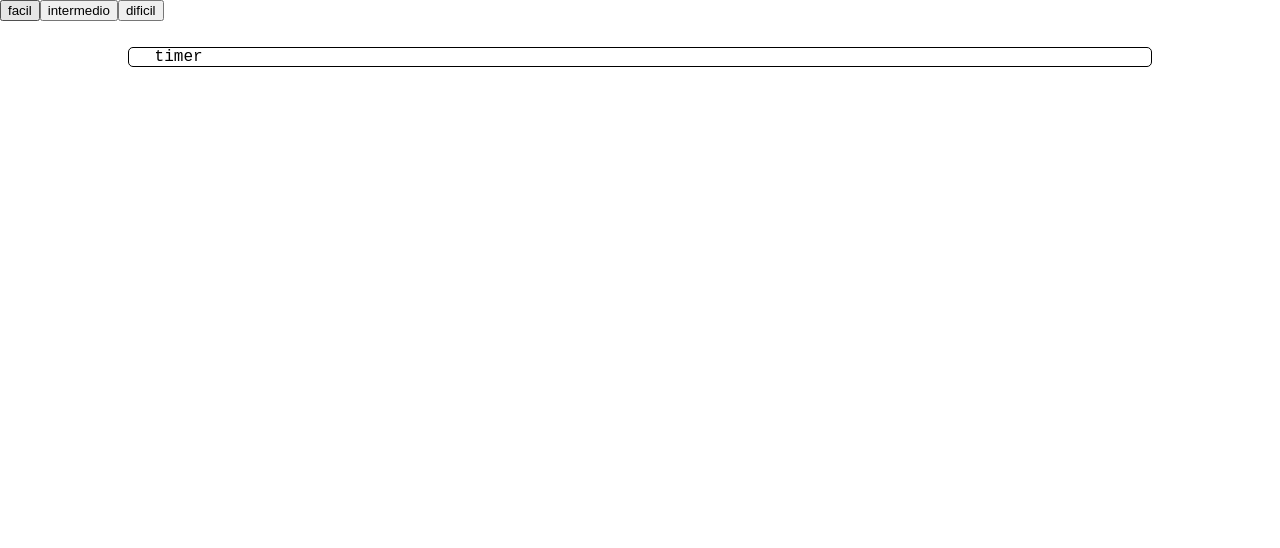
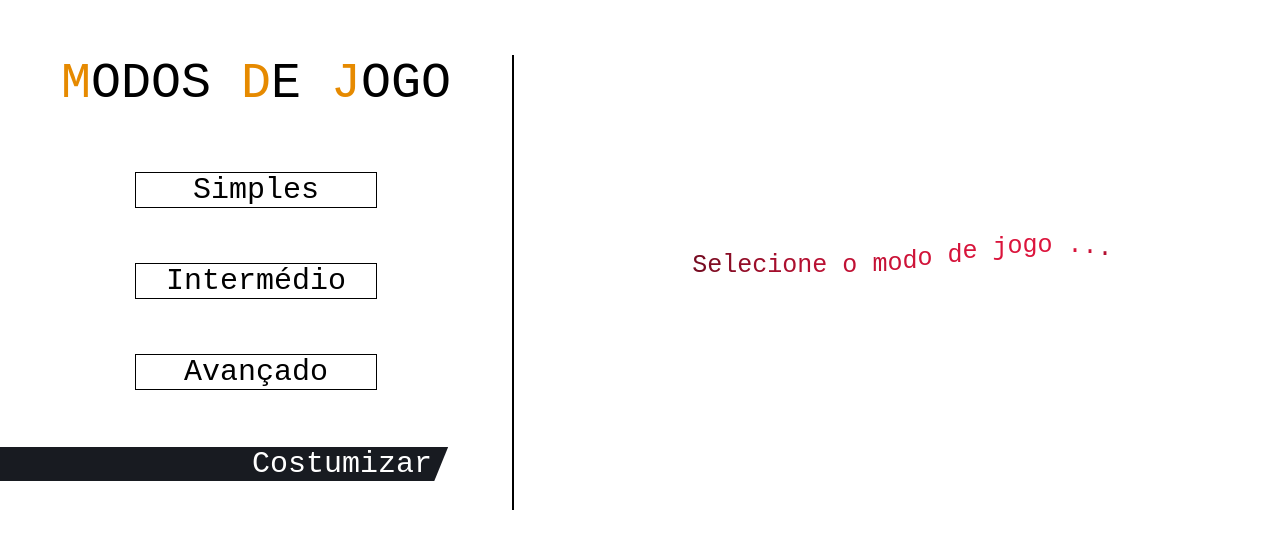
Before and after one commit to almeidaa1/WordSearchGame, a React (Create React App) app: page /modos in a window 1280 px wide. Shown: the top 548 px of the page. Built offline with nearby package versions, Linux system fonts and the light colour scheme.

Commit message:
singlePage

```diff
--- a/package.json
+++ b/package.json
@@ -8,6 +8,7 @@
     "@testing-library/user-event": "^13.5.0",
     "react": "^18.1.0",
     "react-dom": "^18.1.0",
+    "react-router-dom": "^5.3.3",
     "react-scripts": "5.0.1",
     "web-vitals": "^2.1.4"
   },
--- a/src/App.js
+++ b/src/App.js
@@ -1,19 +1,30 @@
 import PaginaInicial from "./Componentes/pagina-inicial.component";
 import Modos from "./Componentes/modos.component";
-import PreVisualizarModos from "./Componentes/pre-visualiza-modo.component";
-import SopaLetras from "./Componentes/sopa-letras";
+import PaginaJogo from "./Componentes/pagina-jogo-components/pagina-jogo";
+import { BrowserRouter as Router, Route, Switch } from "react-router-dom";
 
 import "./estilos/styles.css";
 import "./estilos/sopaLetras.css";
 
 function App() {
+  let modo;
+
   return (
-    <div className="app">
-      {/* <PaginaInicial className="pagina-inicial" />
-      <Modos className="modos" />
-      <PreVisualizarModos className="pre-visualizacao" /> */}
-      <SopaLetras className="sopa-letras" />
-    </div>
+    <Router>
+      <div className="app">
+        <Switch>
+          <Route exact path="/">
+            <PaginaInicial className="pagina-inicial" />
+          </Route>
+          <Route path="/modos">
+            <Modos modo={modo} />
+          </Route>
+          <Route>
+            <PaginaJogo className="jogo" />
+          </Route>
+        </Switch>
+      </div>
+    </Router>
   );
 }
 export default App;
--- a/src/Componentes/modos.component.jsx
+++ b/src/Componentes/modos.component.jsx
@@ -1,8 +1,104 @@
 import React from "react";
+import { useState } from "react";
 
 export default function Modos() {
+  const [isHovering, setIsHovering] = useState(false);
+  const [isClicked, setIsClicked] = useState(false);
+  const [colourButtonModeClicked, setColorButtonMode] = useState("white");
+  const [numberOfWords, setNumberOfWords] = useState(0);
+  const [rowsColumns, setRowsColumns] = useState([0, 0]);
+  const [timer, setTimer] = useState(0);
+
+  const handleMouseEnter = (e) => {
+    let currentMode = e.currentTarget.className;
+    if (isClicked != currentMode && isClicked != false) {
+      resetColourMode();
+      setIsClicked(false);
+    }
+    setIsHovering(currentMode);
+    setGame(currentMode);
+  };
+
+  const handleMouseClick = (e) => {
+    let currentMode = e.currentTarget.className;
+    setIsClicked(currentMode);
+    permaColourMode(currentMode);
+  };
+
+  const handleMouseLeave = () => {
+    if (!isClicked) {
+      setIsHovering(false);
+      let modeButton = document.querySelector("." + isHovering);
+      modeButton.style.backgroundPosition = "0 0";
+      modeButton.style.color = "black";
+    }
+  };
+
+  const setGame = (mode) => {
+    let modeButton = document.querySelector("." + mode);
+    // seta o numero de palavras conforme o modo selecionado
+    switch (mode) {
+      case "simp": // modo simples
+        setNumberOfWords(5);
+        setRowsColumns([8, 8]);
+        setTimer(10000);
+        break;
+      case "inter": // modo intermedio
+        setNumberOfWords(7);
+        setRowsColumns([12, 12]);
+        setTimer(1000);
+        break;
+      case "avan": // modo avançado
+        setNumberOfWords(10);
+        setRowsColumns([16, 16]);
+        setTimer(100);
+        break;
+      default:
+        setNumberOfWords(0);
+        setRowsColumns([0, 0]);
+        setTimer(0);
+        break;
+    }
+    modeButton.style.backgroundPosition = "0 80px";
+    modeButton.style.color = "white";
+  };
+
+  const permaColourMode = (currentMode) => {
+    let modeButton = document.querySelector("." + currentMode);
+    switch (currentMode) {
+      case "simp":
+        modeButton.style.background = "#33cc33";
+        setColorButtonMode("#33cc33");
+        break;
+      case "inter":
+        modeButton.style.background = "#ffa31a";
+        setColorButtonMode("#ffa31a");
+        break;
+      case "avan":
+        modeButton.style.background = "crimson";
+        setColorButtonMode("crimson");
+        break;
+    }
+    modeButton.style.color = "white";
+    modeButton.style.backgroundSize = "230px 200px";
+    modeButton.style.backgroundPosition = "0 80px";
+  };
+
+  const resetColourMode = () => {
+    let lastModeButton = document.querySelector("." + isClicked);
+
+    lastModeButton.style.background =
+      "-webkit-linear-gradient(transparent 50%, " +
+      colourButtonModeClicked +
+      " 50%";
+    lastModeButton.style.backgroundSize = "230px 200px";
+    lastModeButton.style.backgroundPosition = "0 0";
+    lastModeButton.style.color = "black";
+  };
+
   return (
     <>
+      <div className="modos">
         <div className="titulo-modos">
           <span className="letra-m">M</span>ODOS{" "}
           <span className="letra-d">D</span>E <span className="letra-j">J</span>
@@ -11,23 +107,87 @@ export default function Modos() {
         <div className="modos-jogo">
           <ul className="escolher-modos">
             <li className="simples">
-            <a href="#" id="modo" className="simp">
+              <a
+                href="#"
+                id="modo"
+                className="simp"
+                onMouseEnter={(e) => handleMouseEnter(e)}
+                onClick={(e) => handleMouseClick(e)}
+                onMouseLeave={handleMouseLeave}
+              >
                 <span className="difi">Simples</span>
               </a>
             </li>
             <li className="intermedio">
-            <a href="#" id="modo" className="inter">
+              <a
+                href="#"
+                id="modo"
+                className="inter"
+                onMouseEnter={(e) => handleMouseEnter(e)}
+                onClick={(e) => handleMouseClick(e)}
+                onMouseLeave={handleMouseLeave}
+              >
                 <span className="difi">Intermédio</span>
               </a>
             </li>
             <li className="avançado">
-            <a href="#" id="modo" className="avan">
+              <a
+                href="#"
+                id="modo"
+                className="avan"
+                onMouseEnter={(e) => handleMouseEnter(e)}
+                onClick={(e) => handleMouseClick(e)}
+                onMouseLeave={handleMouseLeave}
+              >
                 <span className="difi">Avançado</span>
               </a>
             </li>
           </ul>
         </div>
         <div className="costumizar">Costumizar</div>
+      </div>
+      <div className="pre-visualizacao">
+        <div className={`selecione ${isHovering ? "hidden" : ""}`}>
+          <span style={{ "--i": 1 }}>S</span>
+          <span style={{ "--i": 2 }}>e</span>
+          <span style={{ "--i": 3 }}>l</span>
+          <span style={{ "--i": 4 }}>e</span>
+          <span style={{ "--i": 5 }}>c</span>
+          <span style={{ "--i": 6 }}>i</span>
+          <span style={{ "--i": 7 }}>o</span>
+          <span style={{ "--i": 8 }}>n</span>
+          <span style={{ "--i": 9 }}>e</span>{" "}
+          <span style={{ "--i": 10 }}>o</span>{" "}
+          <span style={{ "--i": 11 }}>m</span>
+          <span style={{ "--i": 12 }}>o</span>
+          <span style={{ "--i": 13 }}>d</span>
+          <span style={{ "--i": 14 }}>o</span>{" "}
+          <span style={{ "--i": 15 }}>d</span>
+          <span style={{ "--i": 16 }}>e</span>{" "}
+          <span style={{ "--i": 17 }}>j</span>
+          <span style={{ "--i": 18 }}>o</span>
+          <span style={{ "--i": 19 }}>g</span>
+          <span style={{ "--i": 20 }}>o</span>{" "}
+          <span style={{ "--i": 21 }}>.</span>
+          <span style={{ "--i": 22 }}>.</span>
+          <span style={{ "--i": 23 }}>.</span>
+        </div>
+        <div className={`pre-view ${isHovering ? "" : "hidden"}`}>
+          {console.log(isHovering)}{" "}
+          {/*APAGARRRRRRRRRRRRRRRRRRRRRRRRRRRRRRRRRRRRRRRRR*/}
+          {console.log(timer, rowsColumns)}{" "}
+          {/*APAGARRRRRRRRRRRRRRRRRRRRRRRRRRRRRRRRRRRRRRRRR*/}
+          <div className="palavras">
+            Palavras : <span className="n-palavras">{numberOfWords}</span>
+          </div>
+          {/* <img src={} alt="" /> */}
+          <div className="start">
+            <a href="#" className="start-button">
+              Começar Jogo
+            </a>
+          </div>
+        </div>
+      </div>
     </>
   );
 }
--- a/src/Componentes/sopa-letras.jsx
+++ b/src/Componentes/pagina-jogo-components/pagina-jogo.jsx
@@ -4,16 +4,15 @@ import Timer from "./timer";
 export default function SopaLetras() {
   const [currentLevel, setLevel] = useState(null);
   const [listOfWords, setListOfWords] = useState([
-    "WORDS",
-    "OLA",
-    "SIM",
-    "RUI",
-    "MAÇA",
+    // "WORDS",
+    // "OLA",
+    // "SIM",
+    // "RUI",
+    // "MAÇA",
   ]);
 
   const niveis = ["facil", "intermedio", "dificil"];
   const abcd = "abcdefghijklmnopqrstuvwxyzç";
-  const posicoes = [];
 
   let canvas;
   let rows, columns;
@@ -23,16 +22,16 @@ export default function SopaLetras() {
   const sizeCanvas = (level) => {
     switch (level) {
       case 1:
-        rows = 5;
-        columns = 5;
-        break;
-      case 2:
         rows = 8;
         columns = 8;
         break;
+      case 2:
+        rows = 12;
+        columns = 12;
+        break;
       case 3:
-        rows = 15;
-        columns = 15;
+        rows = 16;
+        columns = 16;
         break;
       default:
         rows = 0;
@@ -78,7 +77,7 @@ export default function SopaLetras() {
     // Adciciona As Letras De Forma Random Caso O Conteudo Na Html Na Posiçao Seja Vazio
     for (let i = 0; i < rows; i++) {
       for (let j = 0; j < columns; j++) {
-        if (soup[i][j].innerHTML.trim() == "")
+        if (soup[i][j].innerHTML.trim() === "")
           soup[i][j].innerHTML = randomLetters();
       }
     }
@@ -135,8 +134,8 @@ export default function SopaLetras() {
           for (
             ;
             x < word.length &&
-            (jogo[auxRow][auxColumn + x].innerHTML.trim() == "" ||
-              jogo[auxRow][auxColumn + x].innerHTML == word[x]); // para puder sobrepor a mesma letra da outra palavra
+            (jogo[auxRow][auxColumn + x].innerHTML.trim() === "" ||
+              jogo[auxRow][auxColumn + x].innerHTML === word[x]); // para puder sobrepor a mesma letra da outra palavra
             x++
           );
       } while (x !== word.length);
@@ -158,8 +157,8 @@ export default function SopaLetras() {
           for (
             ;
             x < word.length &&
-            (jogo[auxRow][auxColumn - x].innerHTML.trim() == "" ||
-              jogo[auxRow][auxColumn - x].innerHTML == word[x]); // para puder sobrepor a mesma letra da outra palavra
+            (jogo[auxRow][auxColumn - x].innerHTML.trim() === "" ||
+              jogo[auxRow][auxColumn - x].innerHTML === word[x]); // para puder sobrepor a mesma letra da outra palavra
             x++
           );
       } while (x !== word.length);
@@ -181,8 +180,8 @@ export default function SopaLetras() {
           for (
             ;
             x < word.length &&
-            (jogo[auxRow + x][auxColumn].innerHTML.trim() == "" ||
-              jogo[auxRow + x][auxColumn].innerHTML == word[x]); // para puder sobrepor a mesma letra da outra palavra
+            (jogo[auxRow + x][auxColumn].innerHTML.trim() === "" ||
+              jogo[auxRow + x][auxColumn].innerHTML === word[x]); // para puder sobrepor a mesma letra da outra palavra
             x++
           );
       } while (x !== word.length);
@@ -204,8 +203,8 @@ export default function SopaLetras() {
           for (
             ;
             x < word.length &&
-            (jogo[auxRow - x][auxColumn].innerHTML.trim() == "" ||
-              jogo[auxRow - x][auxColumn].innerHTML == word[x]); // para puder sobrepor a mesma letra da outra palavra
+            (jogo[auxRow - x][auxColumn].innerHTML.trim() === "" ||
+              jogo[auxRow - x][auxColumn].innerHTML === word[x]); // para puder sobrepor a mesma letra da outra palavra
             x++
           );
       } while (x !== word.length);
@@ -226,8 +225,8 @@ export default function SopaLetras() {
           for (
             ;
             x < word.length &&
-            (jogo[auxRow + x][auxColumn + x].innerHTML.trim() == "" ||
-              jogo[auxRow + x][auxColumn + x].innerHTML == word[x]); // para puder sobrepor a mesma letra da outra palavra;
+            (jogo[auxRow + x][auxColumn + x].innerHTML.trim() === "" ||
+              jogo[auxRow + x][auxColumn + x].innerHTML === word[x]); // para puder sobrepor a mesma letra da outra palavra;
             x++
           );
       } while (x !== word.length);
@@ -248,8 +247,8 @@ export default function SopaLetras() {
           for (
             ;
             x < word.length &&
-            (jogo[auxRow - x][auxColumn - x].innerHTML.trim() == "" ||
-              jogo[auxRow - x][auxColumn - x].innerHTML == word[x]); // para puder sobrepor a mesma letra da outra palavra;
+            (jogo[auxRow - x][auxColumn - x].innerHTML.trim() === "" ||
+              jogo[auxRow - x][auxColumn - x].innerHTML === word[x]); // para puder sobrepor a mesma letra da outra palavra;
             x++
           );
       } while (x !== word.length);
@@ -270,8 +269,8 @@ export default function SopaLetras() {
           for (
             ;
             x < word.length &&
-            (jogo[auxRow + x][auxColumn - x].innerHTML.trim() == "" ||
-              jogo[auxRow + x][auxColumn - x].innerHTML == word[x]); // para puder sobrepor a mesma letra da outra palavra;
+            (jogo[auxRow + x][auxColumn - x].innerHTML.trim() === "" ||
+              jogo[auxRow + x][auxColumn - x].innerHTML === word[x]); // para puder sobrepor a mesma letra da outra palavra;
             x++
           );
       } while (x !== word.length);
@@ -292,8 +291,8 @@ export default function SopaLetras() {
           for (
             ;
             x < word.length &&
-            (jogo[auxRow - x][auxColumn + x].innerHTML.trim() == "" ||
-              jogo[auxRow - x][auxColumn + x].innerHTML == word[x]); // para puder sobrepor a mesma letra da outra palavra;
+            (jogo[auxRow - x][auxColumn + x].innerHTML.trim() === "" ||
+              jogo[auxRow - x][auxColumn + x].innerHTML === word[x]); // para puder sobrepor a mesma letra da outra palavra;
             x++
           );
       } while (x !== word.length);
@@ -317,7 +316,7 @@ export default function SopaLetras() {
             {nivel}{" "}
           </button>
         ))}
-        <Timer />
+        {/* <Timer /> */}
         <div className="canvas"></div>
       </div>
     </>
--- /dev/null
+++ b/src/Componentes/pagina-jogo-components/timer.jsx
@@ -0,0 +1,5 @@
+import React from "react";
+
+export default function Timer() {
+  return <div className="timer">timer</div>;
+}
--- a/src/Componentes/timer.jsx
+++ /dev/null
@@ -1,11 +0,0 @@
-import React from 'react'
-
-export default function Timer() {
-
-
-
-
-  return (
-    <div className="timer">timer</div>
-  )
-}
--- a/src/estilos/sopaLetras.css
+++ b/src/estilos/sopaLetras.css
@@ -1,7 +1,3 @@
-.titulo {
-  margin-top: 25px;
-}
-
 .letra {
   background-color: white;
   border: 1px solid black;
--- a/src/estilos/styles.css
+++ b/src/estilos/styles.css
@@ -89,11 +89,6 @@ ul.options {
   font-weight: bold;
 }
 
-/* esconde pagina-inicil */
-/* .pagina-inicial {
-  display:none; <- A RETIRAR
-} */
-
 /* Modos de Jogo */
 
 .modos {
@@ -180,7 +175,7 @@ ul.options {
   height: 470px;
   bottom: 445px;
 }
-#selecione {
+.selecione {
   position: absolute;
   left: 50%;
   top: 200px;
@@ -189,7 +184,7 @@ ul.options {
   text-align: center;
   font-size: 25px;
 }
-#selecione span {
+.selecione span {
   display: inline-block;
   animation: animate 1s ease-in-out infinite;
   animation-delay: calc(0.02s * var(--i));
@@ -208,13 +203,8 @@ ul.options {
   }
 }
 
-/* #selecione {
-    display: none;  <-- A RETIRAR
-} */
-
 .pre-view {
   text-align: center;
-  /* display:none; <- A RETIRAR */
 }
 
 .start {
@@ -239,3 +229,7 @@ ul.options {
 .n-palavras {
   font-weight: bold;
 }
+
+.hidden {
+  display: none;
+}
```
Also changed, not shown: src/Componentes/pagina-inicial.component.jsx (+7 -6 lines), src/Componentes/pre-visualiza-modo.component.jsx (deleted, +0 -44 lines), src/Componentes/sopa-grid.jsx (deleted, +0 -7 lines), 1 other file (tests, documents, lock files or other folders). Lines whose indentation alone changed are shown as unchanged.
